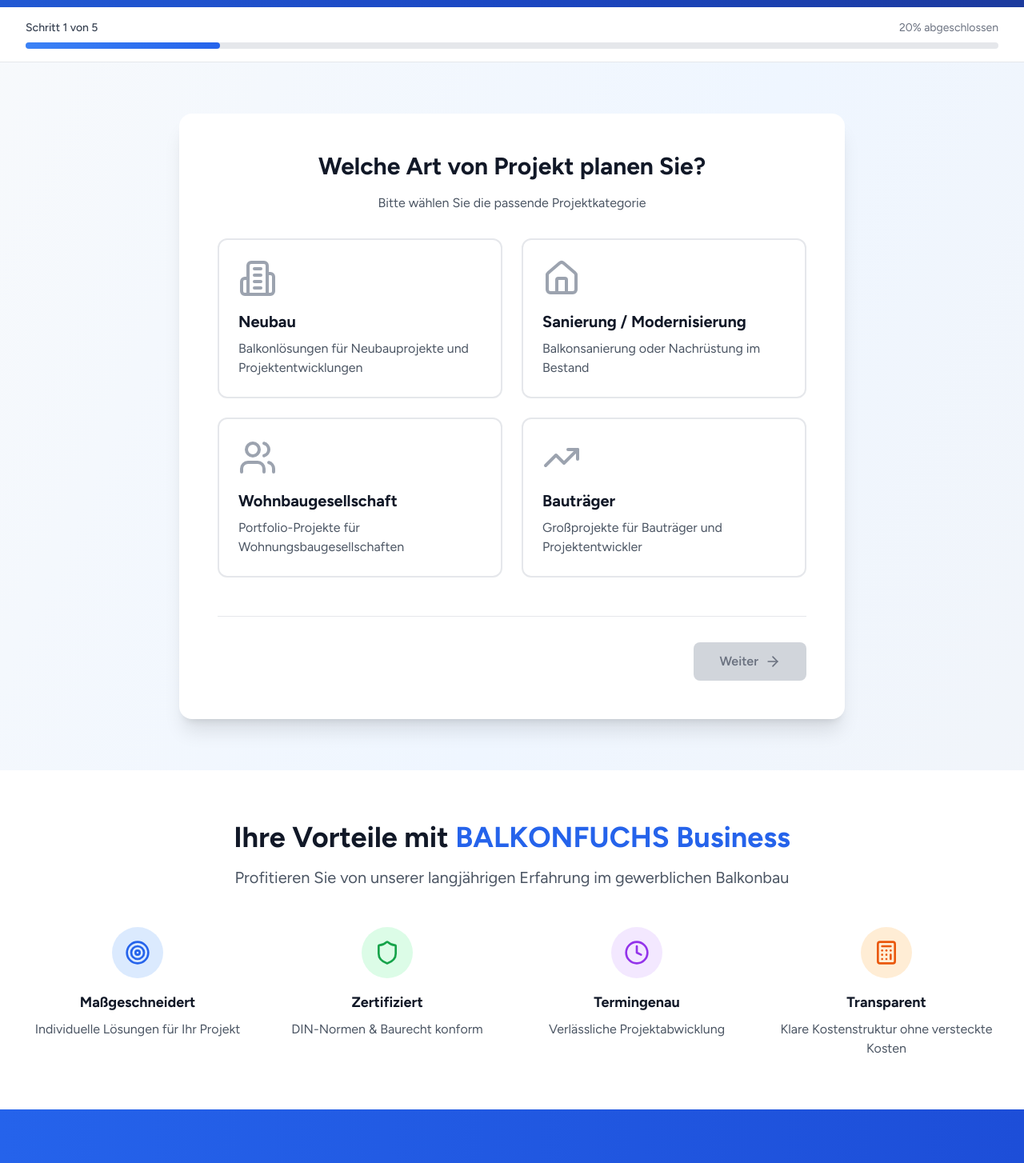
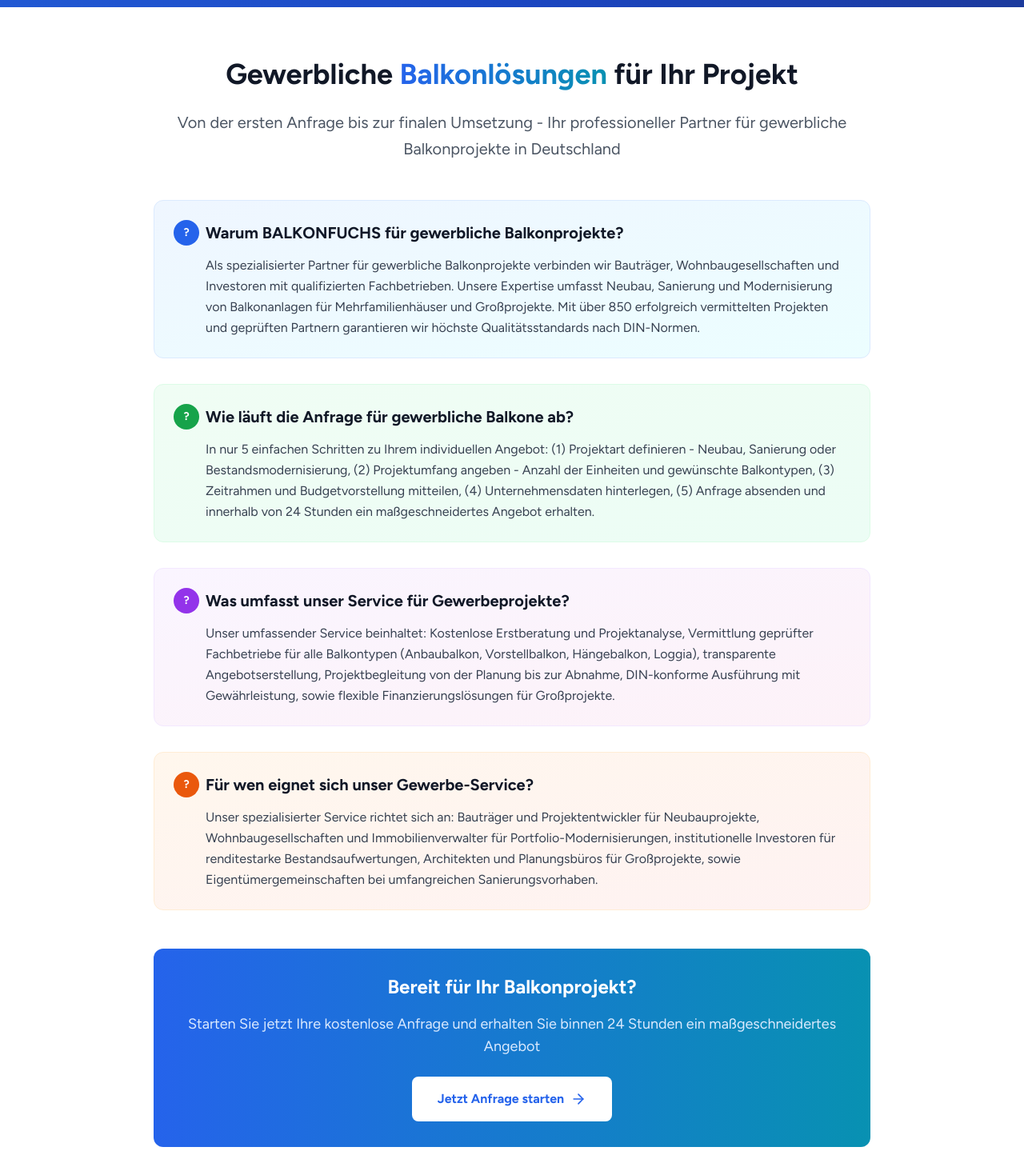
Before and after one commit to BALKONFUCHS/balkonfuchs-deployment, a Next.js app: page /gewerbe in a window 1280 px wide. Shown: the part 540-1994 px from the top of the page at 80% size. Built offline with nearby package versions, Linux system fonts and the light colour scheme.

Commit message:
Add SEO-optimized content section with W-questions to Gewerbe page, move Gewerbe menu item to right position (between Konfigurator and Partner button)

```diff
--- a/components/Header.tsx
+++ b/components/Header.tsx
@@ -25,11 +25,11 @@
             <a href="/planer/" className="text-gray-300 hover:text-orange-500 font-medium transition-colors">Planer</a>
             <a href="/express-angebot/" className="text-gray-300 hover:text-orange-500 font-medium transition-colors">Angebot</a>
             <a href="/genehmigung/" className="text-gray-300 hover:text-orange-500 font-medium transition-colors">Genehmigungscheck</a>
-            <a href="/gewerbe/" className="text-gray-300 hover:text-blue-400 font-medium transition-colors">Gewerbe</a>
             <a href="/konfigurator/" className="text-gray-300 hover:text-orange-500 font-medium transition-colors">Konfigurator</a>
           </nav>
 
           <div className="hidden md:flex items-center space-x-4">
+            <a href="/gewerbe/" className="text-gray-300 hover:text-blue-400 font-medium transition-colors">Gewerbe</a>
             <a href="/partner-info-berlin/" className="bg-gradient-to-r from-indigo-500 to-purple-600 text-white px-6 py-2 rounded-lg font-semibold hover:shadow-lg transition-all duration-300">
               Partner werden
             </a>
--- a/pages/gewerbe.tsx
+++ b/pages/gewerbe.tsx
@@ -168,8 +168,94 @@
           </div>
         </section>
 
+        {/* SEO-optimierte Einführung - Gewerbliche Balkon-Anfragen */}
+        <section className="py-16 bg-white">
+          <div className="max-w-7xl mx-auto px-4 sm:px-6 lg:px-8">
+            <div className="max-w-4xl mx-auto">
+              <div className="text-center mb-12">
+                <h2 className="text-3xl md:text-4xl font-bold text-gray-900 mb-6">
+                  Gewerbliche <span className="text-transparent bg-clip-text bg-gradient-to-r from-blue-600 to-cyan-600">Balkonlösungen</span> für Ihr Projekt
+                </h2>
+                <p className="text-xl text-gray-600 leading-relaxed">
+                  Von der ersten Anfrage bis zur finalen Umsetzung - Ihr professioneller Partner für gewerbliche Balkonprojekte in Deutschland
+                </p>
+              </div>
+
+              {/* W-Fragen für SEO */}
+              <div className="space-y-8">
+                {/* Warum */}
+                <div className="bg-gradient-to-br from-blue-50 to-cyan-50 rounded-xl p-6 border border-blue-100">
+                  <h3 className="text-xl font-bold text-gray-900 mb-3 flex items-center gap-2">
+                    <div className="w-8 h-8 bg-blue-600 rounded-full flex items-center justify-center flex-shrink-0">
+                      <span className="text-white font-bold text-sm">?</span>
+                    </div>
+                    Warum BALKONFUCHS für gewerbliche Balkonprojekte?
+                  </h3>
+                  <p className="text-gray-700 leading-relaxed ml-10">
+                    Als spezialisierter Partner für gewerbliche Balkonprojekte verbinden wir Bauträger, Wohnbaugesellschaften und Investoren mit qualifizierten Fachbetrieben. Unsere Expertise umfasst Neubau, Sanierung und Modernisierung von Balkonanlagen für Mehrfamilienhäuser und Großprojekte. Mit über 850 erfolgreich vermittelten Projekten und geprüften Partnern garantieren wir höchste Qualitätsstandards nach DIN-Normen.
+                  </p>
+                </div>
+
+                {/* Wie */}
+                <div className="bg-gradient-to-br from-green-50 to-emerald-50 rounded-xl p-6 border border-green-100">
+                  <h3 className="text-xl font-bold text-gray-900 mb-3 flex items-center gap-2">
+                    <div className="w-8 h-8 bg-green-600 rounded-full flex items-center justify-center flex-shrink-0">
+                      <span className="text-white font-bold text-sm">?</span>
+                    </div>
+                    Wie läuft die Anfrage für gewerbliche Balkone ab?
+                  </h3>
+                  <p className="text-gray-700 leading-relaxed ml-10">
+                    In nur 5 einfachen Schritten zu Ihrem individuellen Angebot: (1) Projektart definieren - Neubau, Sanierung oder Bestandsmodernisierung, (2) Projektumfang angeben - Anzahl der Einheiten und gewünschte Balkontypen, (3) Zeitrahmen und Budgetvorstellung mitteilen, (4) Unternehmensdaten hinterlegen, (5) Anfrage absenden und innerhalb von 24 Stunden ein maßgeschneidertes Angebot erhalten.
+                  </p>
+                </div>
+
+                {/* Was */}
+                <div className="bg-gradient-to-br from-purple-50 to-pink-50 rounded-xl p-6 border border-purple-100">
+                  <h3 className="text-xl font-bold text-gray-900 mb-3 flex items-center gap-2">
+                    <div className="w-8 h-8 bg-purple-600 rounded-full flex items-center justify-center flex-shrink-0">
+                      <span className="text-white font-bold text-sm">?</span>
+                    </div>
+                    Was umfasst unser Service für Gewerbeprojekte?
+                  </h3>
+                  <p className="text-gray-700 leading-relaxed ml-10">
+                    Unser umfassender Service beinhaltet: Kostenlose Erstberatung und Projektanalyse, Vermittlung geprüfter Fachbetriebe für alle Balkontypen (Anbaubalkon, Vorstellbalkon, Hängebalkon, Loggia), transparente Angebotserstellung, Projektbegleitung von der Planung bis zur Abnahme, DIN-konforme Ausführung mit Gewährleistung, sowie flexible Finanzierungslösungen für Großprojekte.
+                  </p>
+                </div>
+
+                {/* Wer */}
+                <div className="bg-gradient-to-br from-orange-50 to-red-50 rounded-xl p-6 border border-orange-100">
+                  <h3 className="text-xl font-bold text-gray-900 mb-3 flex items-center gap-2">
+                    <div className="w-8 h-8 bg-orange-600 rounded-full flex items-center justify-center flex-shrink-0">
+                      <span className="text-white font-bold text-sm">?</span>
+                    </div>
+                    Für wen eignet sich unser Gewerbe-Service?
+                  </h3>
+                  <p className="text-gray-700 leading-relaxed ml-10">
+                    Unser spezialisierter Service richtet sich an: Bauträger und Projektentwickler für Neubauprojekte, Wohnbaugesellschaften und Immobilienverwalter für Portfolio-Modernisierungen, institutionelle Investoren für renditestarke Bestandsaufwertungen, Architekten und Planungsbüros für Großprojekte, sowie Eigentümergemeinschaften bei umfangreichen Sanierungsvorhaben.
+                  </p>
+                </div>
+              </div>
+
+              {/* Call-to-Action */}
+              <div className="mt-12 text-center bg-gradient-to-r from-blue-600 to-cyan-600 rounded-xl p-8 text-white">
+                <h3 className="text-2xl font-bold mb-4">Bereit für Ihr Balkonprojekt?</h3>
+                <p className="text-blue-100 mb-6 text-lg">
+                  Starten Sie jetzt Ihre kostenlose Anfrage und erhalten Sie binnen 24 Stunden ein maßgeschneidertes Angebot
+                </p>
+                <button
+                  onClick={() => window.scrollTo({ top: document.getElementById('formular')?.offsetTop || 0, behavior: 'smooth' })}
+                  className="inline-flex items-center gap-2 bg-white text-blue-600 px-8 py-4 rounded-lg font-bold hover:shadow-2xl transition-all duration-300 transform hover:scale-105"
+                >
+                  Jetzt Anfrage starten
+                  <ArrowRight className="w-5 h-5" />
+                </button>
+              </div>
+            </div>
+          </div>
+        </section>
+
         {/* Progress Bar */}
-        <div className="bg-white border-b border-gray-200 sticky top-16 z-40">
+        <div id="formular" className="bg-white border-b border-gray-200 sticky top-16 z-40">
           <div className="max-w-7xl mx-auto px-4 sm:px-6 lg:px-8 py-4">
             <div className="flex items-center justify-between mb-2">
               <span className="text-sm font-medium text-gray-700">Schritt {currentStep} von {totalSteps}</span>
```
